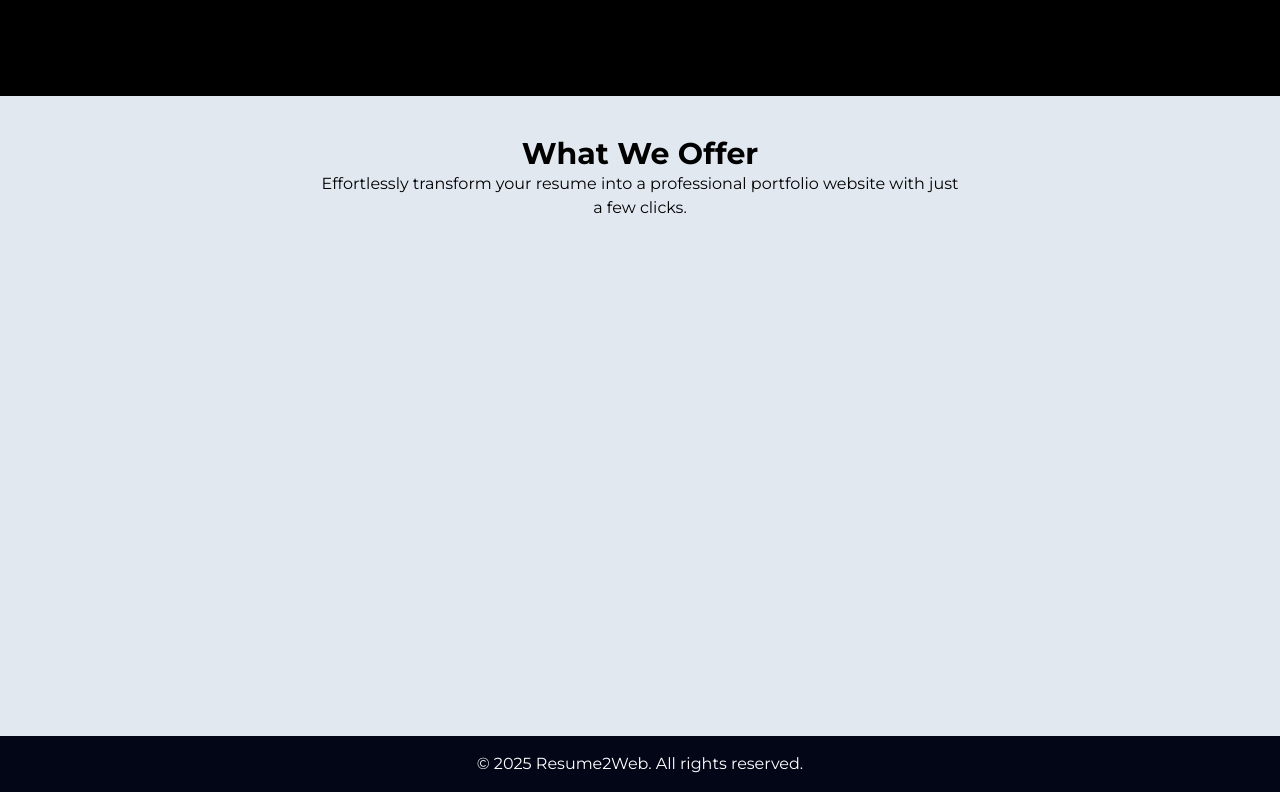
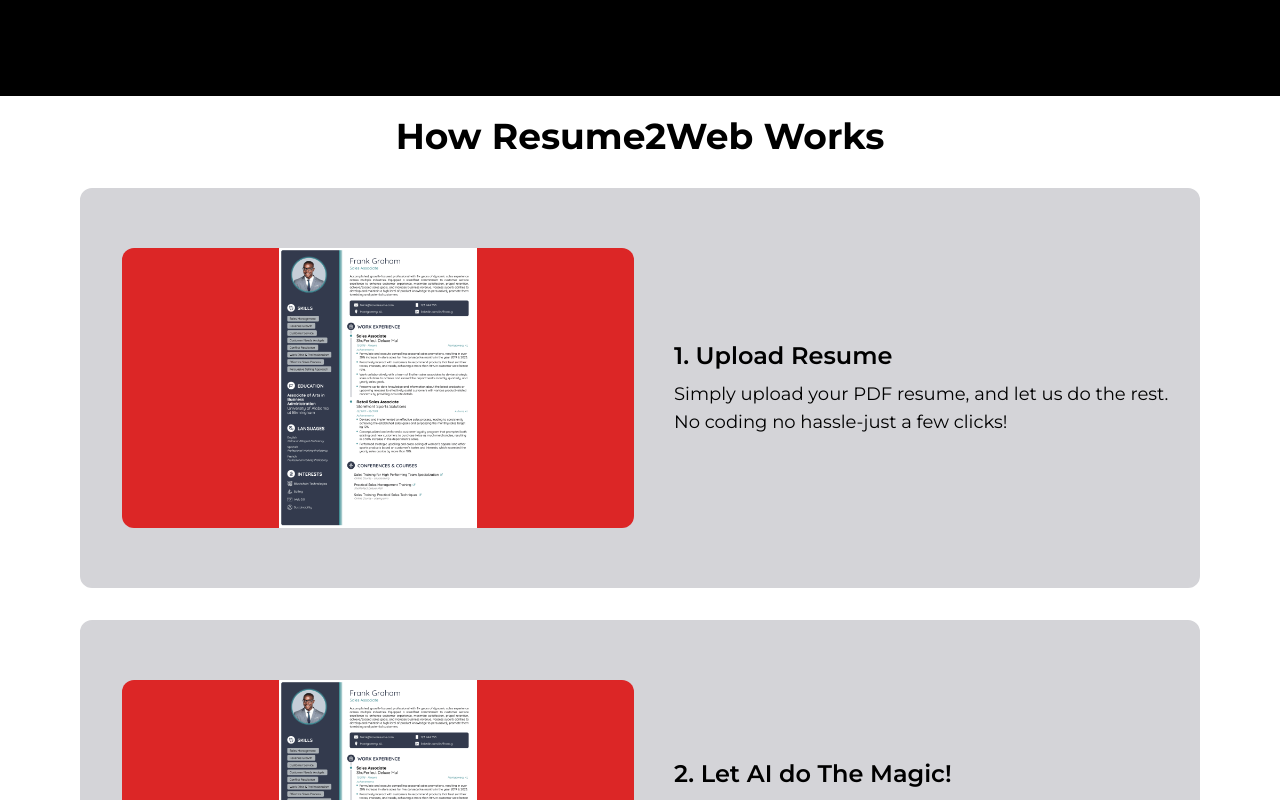
Before and after one commit to mannat244/resume2web, a Next.js app: page / in a window 1280 px wide. Shown: the part 600-1400 px from the top of the page. Built offline with nearby package versions, Linux system fonts and the light colour scheme; no server answers.

Commit message:
Features

```diff
--- /dev/null
+++ b/app/components/Card.js
@@ -0,0 +1,18 @@
+import React from 'react'
+
+const Card = ({title, description, image}) => {
+  return (
+    <div className='mb-8 ml-20 mr-20 border-2 border-zinc-300 rounded-xl h-[50vh] bg-zinc-300 flex items-center'>
+    <img src={image} alt='resume' className=' h-[35vh] w-[40vw] rounded-xl ml-10 object-contain bg-red-600' />
+    < div className='w-1/2'>
+
+    <h2 className='text-2xl font-semibold mb-2 ml-10'>{title}</h2>
+
+    <p className='text-lg ml-10'>{description}</p>
+    </div>
+
+  </div>
+  )
+}
+
+export default Card
--- a/app/components/Features.js
+++ b/app/components/Features.js
@@ -1,12 +1,19 @@
 import React from 'react'
+import Card from './Card'
 
 const Features = () => {
   return (
-    <div className='h-[80vh] bg-slate-200 flex items-center pt-10 flex-col'>
-        <h1 className='text-3xl font-bold'>What We Offer</h1>
+    <div className='h-[90vh] '>
+        <h1 className='text-4xl font-bold mb-8 text-center mt-5' >How Resume2Web Works</h1>
+        <Card title="1. Upload Resume" description="Simply upload your PDF resume, and let us do the rest. No coding no hassle-just a few clicks!" image="resume.png"/>
+        <Card title="2. Let AI do The Magic!" description="Our powerful Ai extracts your skills, experience, ans projects, transforming them into a stunning portfolio. Customize it to match your style effortlessly." image="resume.png"/>
+        <Card title="3. Deploy & Shine" description="Your professional website is ready! Instantly deploy it and share your unique portfolio with the world." image="resume.png"/>
+       <div className='h-[20px]'>
+        <p></p>
+       </div>
+    </div>
 
-        <p className='max-w-[50%] text-center' >Effortlessly transform your resume into a professional portfolio website with just a few clicks.</p>
-    </div>
+
   )
 }
 
--- a/app/page.js
+++ b/app/page.js
@@ -2,6 +2,7 @@
 import Features from "./components/Features";
 import Footer from "./components/Footer";
 import Hero from "./components/Hero";
+
 import NavBar from "./components/NavBar";
 import { useSession, signIn } from "next-auth/react";
 import { useRouter } from "next/navigation";
@@ -24,7 +25,7 @@
       <NavBar/>
       <Hero func={handleGetStarted}/>
       <Features/>
-      <Footer/>
+      {/* <Footer/> */}
     </div>
   );
 }
```
Also changed, not shown: public/resume.png (added).
